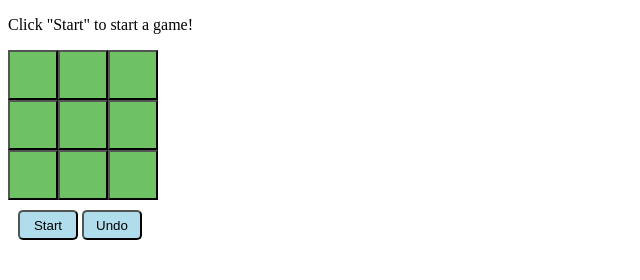
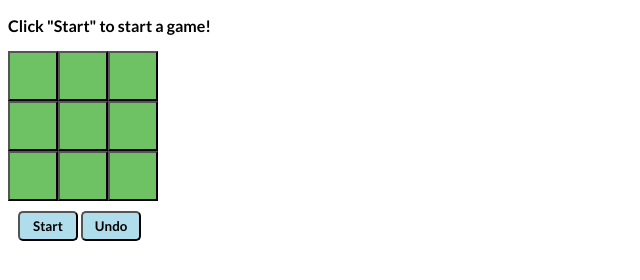
Before and after one commit to daocheny/TicTacToe, a plain HTML site: page index.html in a window 1280 px wide. Shown: the whole page, without its empty margins (0-640 px from the left). Drawn offline with Linux system fonts and the light colour scheme.

Commit message:
Changed font to lato bold

```diff
--- a/style.css
+++ b/style.css
@@ -1,3 +1,5 @@
+@import url('https://fonts.googleapis.com/css2?family=Lato:wght@700&display=swap');
+
 html {
   --button-color: rgb(111, 194, 100);
   --hover-button-color: rgb(141, 221, 131);
@@ -70,3 +72,7 @@ button:focus {
 .clicked {
   background: var(--clicked-button-color);
 }
+
+body, button {
+  font-family: 'Lato', sans-serif;
+}
```
